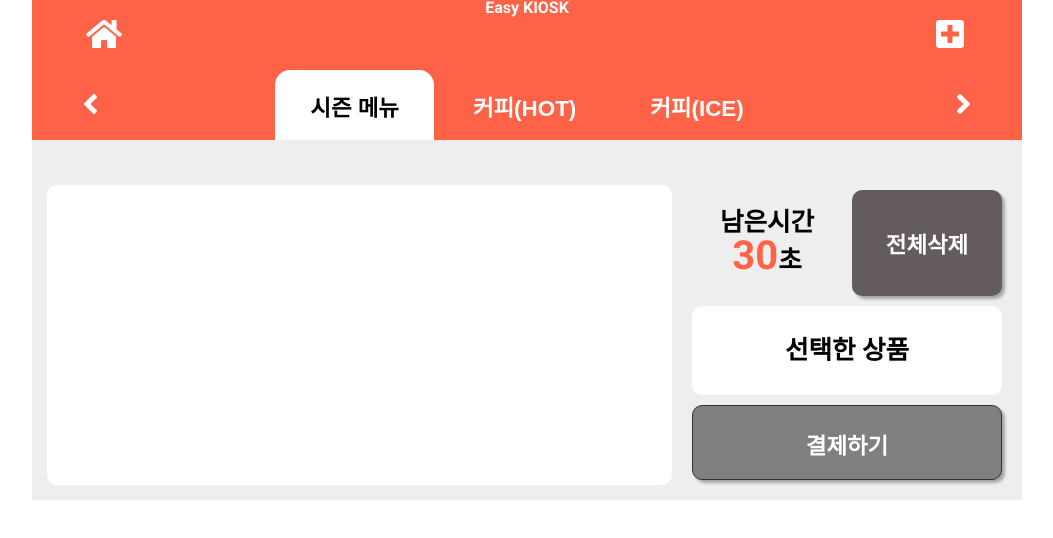
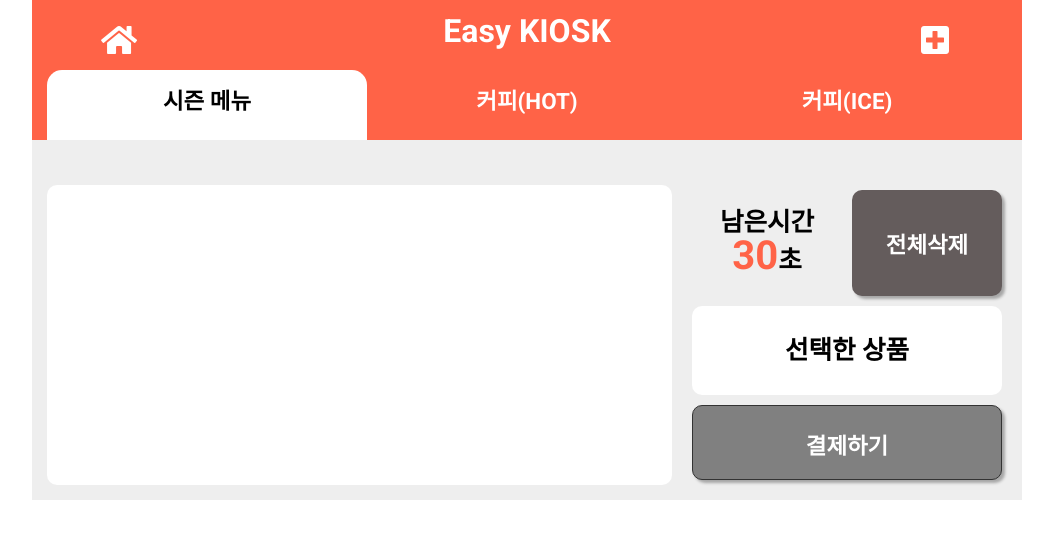
Before and after one commit to efjiejf/cafe-kiosk, a website built with webpack: page client/index.html in a window 1280 px wide. Shown: the whole page, without its empty margins (113-1166 px from the left). Built offline with nearby package versions, Linux system fonts and the light colour scheme; files whose address does not match are found by name.

Commit message:
fixed: header markup, styling and develop switch tab function

```diff
--- a/client/index.html
+++ b/client/index.html
@@ -14,29 +14,21 @@
 <body>
   <header class="header">
     <div class="header-container">
-      <button class="btn-home btn trans">
+      <button class="btn-home trans">
         <i class="fas fa-home"></i>
       </button>
       <h1 class="home"><span>Easy</span> <span>KIOSK</span></h1>
-      <button class="btn-dev btn trans">
+      <button class="btn-dev trans">
         <i class="fas fa-plus-square"></i>
       </button>
     </div>
-    <div class="nav-container">
       <nav class="main-nav">
-        <button class="btn-left btn trans">
-          <i class="fas fa-angle-left"></i>
-        </button>
-        <ul class="menu-main list">
-          <li class="menu-item"><button id="seasonmenu" class="menu-btn trans btn-active">시즌 메뉴</button></li>
-          <li class="menu-item"><button id="hotmenu" class="menu-btn trans">커피(HOT)</button></li>
-          <li class="menu-item"><button id="icemenu" class="menu-btn trans">커피(ICE)</button></li>
+        <ul class="menu-tab list">
+          <li id="seasonmenu" class="tab-list trans btn-active">시즌 메뉴</li>
+          <li id="hotmenu" class="tab-list trans">커피(HOT)</li>
+          <li id="icemenu" class="tab-list trans">커피(ICE)</li>
         </ul>
-        <button class="btn-right btn trans">
-          <i class="fas fa-angle-right"></i>
-        </button>
       </nav>
-    </div>
     <div class="dev-modal-container">
       <div class="dev-modal">
         <h3 class="dev-modal-heading">신규 메뉴 추가</h3>
--- a/client/src/js/controllers/navController.js
+++ b/client/src/js/controllers/navController.js
@@ -1,15 +1,21 @@
 import model from '../model/model';
 import menuRender from '../views/menu-render';
-import initialize from '../controllers/menuModalController';
+import initialize from './menuModalController';
 //DOM
-
-const $nav = document.querySelector('.menu-main');
+const $nav = document.querySelector('.menu-tab');
 
 //Event
-
-$nav.addEventListener('click', (e) => {
+$nav.onclick = (e) => {
   if (e.target === e.currentTarget) return;
-  model.state = 'icemenu';
+  [...$nav.children].forEach(navList => navList.classList.remove('btn-active'));
+  e.target.classList.add('btn-active');
+  model._state = e.target.id;
   model.getMenu(`/${model.state}`).then(menuRender);
   initialize();
-});
+};
+
+// const changeTab = tab => {
+//   [...$nav.children].forEach(navList => navList.classList.remove('active'));
+//   tab.classList.add('active');
+//   render();
+// };
--- a/client/src/sass/partials/_header.scss
+++ b/client/src/sass/partials/_header.scss
@@ -1,36 +1,19 @@
 .header {
-  width: 990px;
+  width: 960px;
   height: 140px;
   margin: 0 auto;
-  padding: 0;
+  padding: 0 15px;
   background-color: tomato;
-  color: #ffffff;
+  color: #fff;
   text-align: center;
-  position: relative;
-
-  button {
-    box-shadow: none;
 }
 
-  .btn {
-    border: 0;
-
-    i {
-      font-size: 2rem;
+.header-container {
+  display: grid;
+  margin: 0 10px;
+  grid-template-columns: repeat(5, 1fr);
+  grid-template-rows: 70px;
 }
-  }
-
-  .list {
-    list-style-type: none;
-  }
-
-  .header-container,
-  .main-nav {
-    margin: 0 10px;
-    height: 70px;
-    display: grid;
-    grid-template-columns: repeat(10, 1fr);
-    grid-template-rows: 70px;
 
 .trans {
   background-color: transparent;
@@ -40,56 +23,52 @@
   font-weight: bold;
 }
 
-    .home {
-      grid-column: 3/9;
+.header button {
+  box-shadow: none;
+  border: 0;
 }
 
 .btn-home {
   cursor: pointer;
-      grid-column: 1/3;
-      padding: 0 70px 0 0;
-      font-size: 30px;
+  grid-column: 1/2;
+  padding-right: 70px;
+  font-size: 3rem;
 }
 
 .btn-dev {
   cursor: pointer;
-      grid-column: 9/11;
-      padding: 0 0 0 70px;
-      font-size: 30px;
+  grid-column: 5/6;
+  padding-left: 70px;
+  font-size: 3rem;
 }
 
-    .btn-left {
-      grid-column: 1/2;
-      padding: 0;
+.header i {
+  font-size: 2rem;
 }
 
-    .btn-right {
-      grid-column: 10/11;
-      padding: 0;
+.home {
+  grid-column: 2/5;
+  margin-top: 15px;
+  font-size: 2rem;
 }
 
-    .menu-main {
-      margin: 0;
-      padding: 0;
-      grid-column: 2/10;
-      height: 70px;
+.menu-tab {
+  display: flex;
+  justify-content: space-around;
+  list-style: none;
+}
 
-      .menu-item {
-        display: inline-block;
-
-        button {
-          height: 70px;
+.tab-list {
+  height: 50px;
+  width: 30%;
   padding: 20px 35px;
-          border: 0 solid;
+  border: 0;
   border-radius: 15px 15px 0 0;
 }
 
 .btn-active {
   background-color: #ffffff;
   color: #000000;
-        }
-      }
-    }
 }
 
 .dev-modal-container {
@@ -170,4 +149,3 @@
     }
   }
 }
-}
```
Lines whose indentation alone changed are shown as unchanged.
